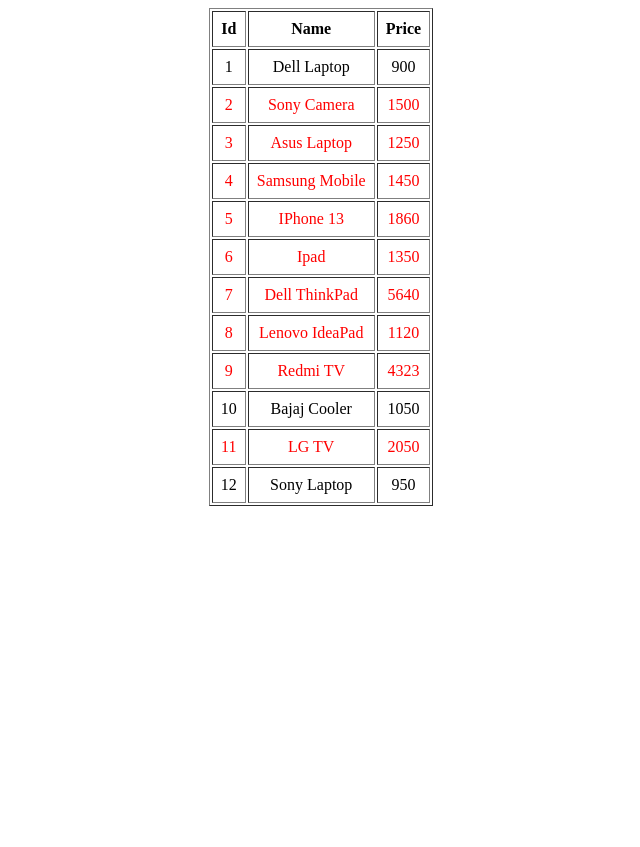
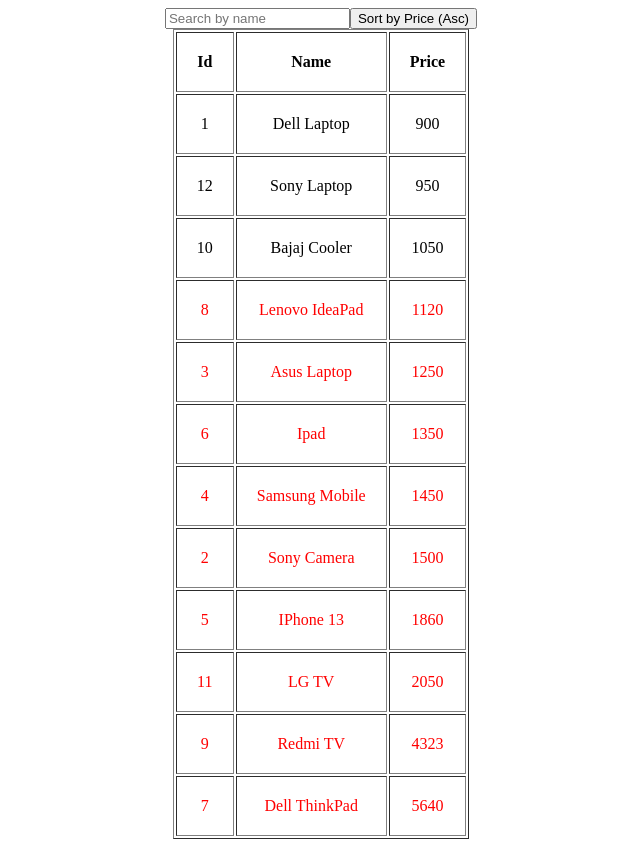
Before and after one commit to sagardnale/product-list-app, an Angular app: page / in a window 1280 px wide. Shown: the whole page, without its empty margins (319-959 px from the left). Before the commit the page ends 800 px from the top, so only its background shows below. Built offline with nearby package versions, Linux system fonts and the light colour scheme.

Commit message:
added search by name functionality and also descending and ascsending in price

```diff
--- a/src/app/app.module.ts
+++ b/src/app/app.module.ts
@@ -4,6 +4,7 @@
 import { AppRoutingModule } from './app-routing.module';
 import { AppComponent } from './app.component';
 import { ProductsComponent } from './products/products.component';
+import { FormsModule } from '@angular/forms';
 @NgModule({
   declarations: [
     AppComponent,
@@ -11,7 +12,8 @@
   ],
   imports: [
     BrowserModule,
-    AppRoutingModule
+    AppRoutingModule,
+    FormsModule
   ],
   providers: [],
   bootstrap: [AppComponent]
--- a/src/app/products/products.component.html
+++ b/src/app/products/products.component.html
@@ -1,12 +1,23 @@
+    <div style="display: flex; justify-content: center;">
+        <input type="text" placeholder="Search by name"
+         [(ngModel)]="searchText" />
+    <button (click)="toggleSort()">
+    Sort by Price ({{ sortAsc ? 'Asc' : 'Desc' }})
+  </button>
+    </div>
+
 <div style="text-align: center; margin:auto; display: flex; justify-content: center;">
- <table border="1" cellPadding="8">
+
+
+
+    <table border="1" cellPadding="20">
     <tr>
         <th>Id</th>
         <th>Name</th>
         <th>Price</th>
     </tr>
     <tbody>
-        <tr *ngFor="let product of products" [style.color]="product.price > 1100 ? 'red':'black'">
+        <tr *ngFor="let product of filteredProducts" [style.color]="product.price > 1100 ? 'red':'black'">
             <td>{{product.id}}</td>
             <td>{{product.name}}</td>
             <td>{{product.price}}</td>
--- a/src/app/products/products.component.ts
+++ b/src/app/products/products.component.ts
@@ -12,6 +12,9 @@
   styleUrls: ['./products.component.css']
 })
 export class ProductsComponent {
+
+  searchText="";
+  sortAsc = true;
   products: Product[] = [
     {id:1 , name:"Dell Laptop", price:900},
     {id:2 , name:"Sony Camera", price:1500},
@@ -25,6 +28,16 @@
     {id:10 , name:"Bajaj Cooler", price:1050},
     {id:11 , name:"LG TV", price:2050},
     {id:12 , name:"Sony Laptop", price:950},
-  ]
+  ];
+
+  get filteredProducts() {
+    return this.products
+      .filter(p => p.name.toLowerCase().includes(this.searchText.toLowerCase()))
+      .sort((a, b) => this.sortAsc ? a.price - b.price : b.price - a.price);
+  }
+
+    toggleSort() {
+    this.sortAsc = !this.sortAsc;
+  }
 
 }
```
